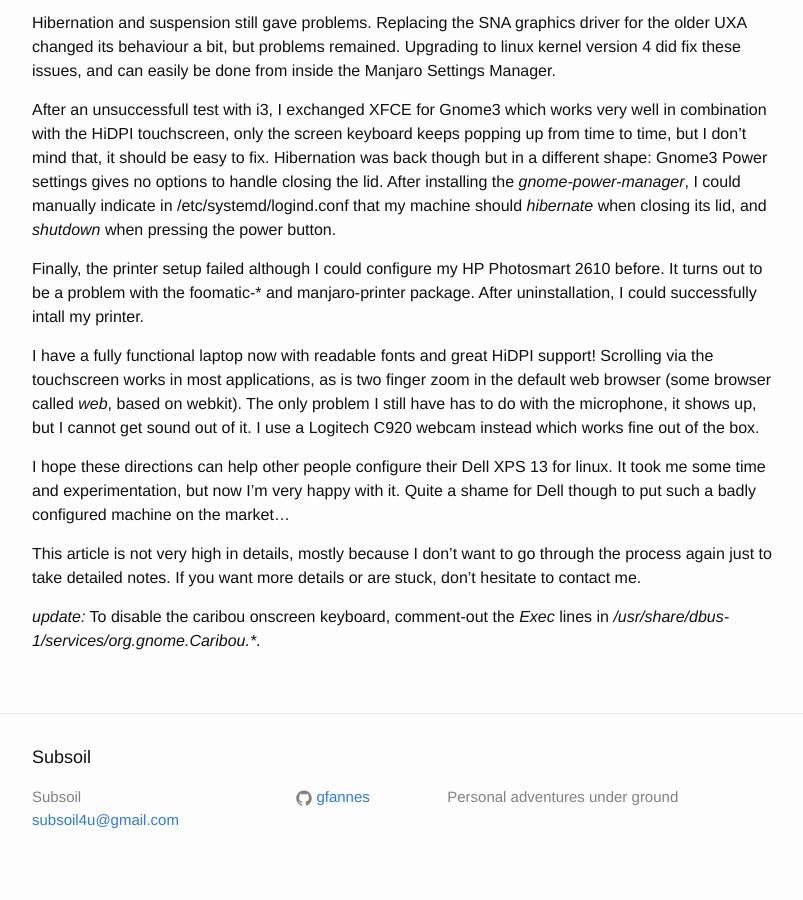
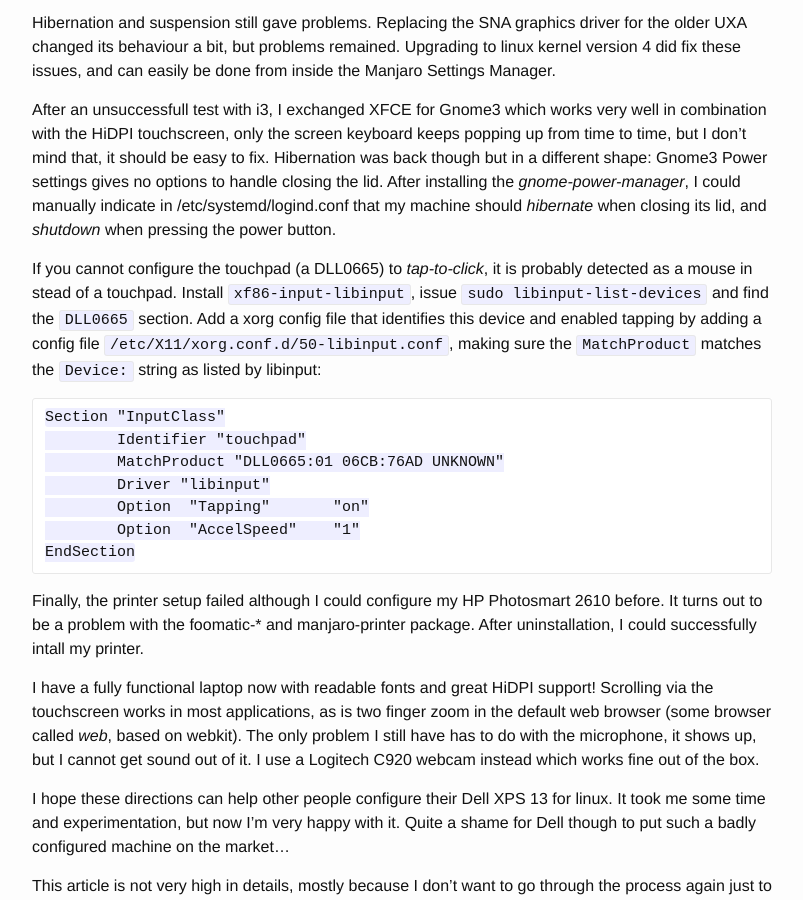
Before and after one commit to gfannes/subsoil, a Jekyll site: the page built from web/_posts/2015-05-14-linux-on-my-dell-xps-13-2015.md, in a window 1280 px wide and 900 px high, scrolled down 570 px. Shown: the whole window, without its empty margins (238-1041 px from the left). Built offline with Jekyll 4.4.1, drawn with Linux system fonts in a browser that asks for light colours.

Commit message:
added touchpad config instructions

```diff
--- a/web/_posts/2015-05-14-linux-on-my-dell-xps-13-2015.md
+++ b/web/_posts/2015-05-14-linux-on-my-dell-xps-13-2015.md
@@ -15,6 +15,16 @@
 
 After an unsuccessfull test with i3, I exchanged XFCE for Gnome3 which works very well in combination with the HiDPI touchscreen, only the screen keyboard keeps popping up from time to time, but I don't mind that, it should be easy to fix. Hibernation was back though but in a different shape: Gnome3 Power settings gives no options to handle closing the lid. After installing the _gnome-power-manager_, I could manually indicate in /etc/systemd/logind.conf that my machine should _hibernate_ when closing its lid, and _shutdown_ when pressing the power button.
 
+If you cannot configure the touchpad (a DLL0665) to _tap-to-click_, it is probably detected as a mouse in stead of a touchpad. Install `xf86-input-libinput`, issue `sudo libinput-list-devices` and find the `DLL0665` section. Add a xorg config file that identifies this device and enabled tapping by adding a config file `/etc/X11/xorg.conf.d/50-libinput.conf`, making sure the `MatchProduct` matches the `Device:` string as listed by libinput:
+
+    Section "InputClass"
+    	Identifier "touchpad"
+    	MatchProduct "DLL0665:01 06CB:76AD UNKNOWN"
+    	Driver "libinput"
+    	Option	"Tapping"	"on"
+    	Option	"AccelSpeed"	"1"
+    EndSection
+
 Finally, the printer setup failed although I could configure my HP Photosmart 2610 before. It turns out to be a problem with the foomatic-\* and manjaro-printer package. After uninstallation, I could successfully intall my printer.
 
 I have a fully functional laptop now with readable fonts and great HiDPI support! Scrolling via the touchscreen works in most applications, as is two finger zoom in the default web browser (some browser called _web_, based on webkit). The only problem I still have has to do with the microphone, it shows up, but I cannot get sound out of it. I use a Logitech C920 webcam instead which works fine out of the box.
```
